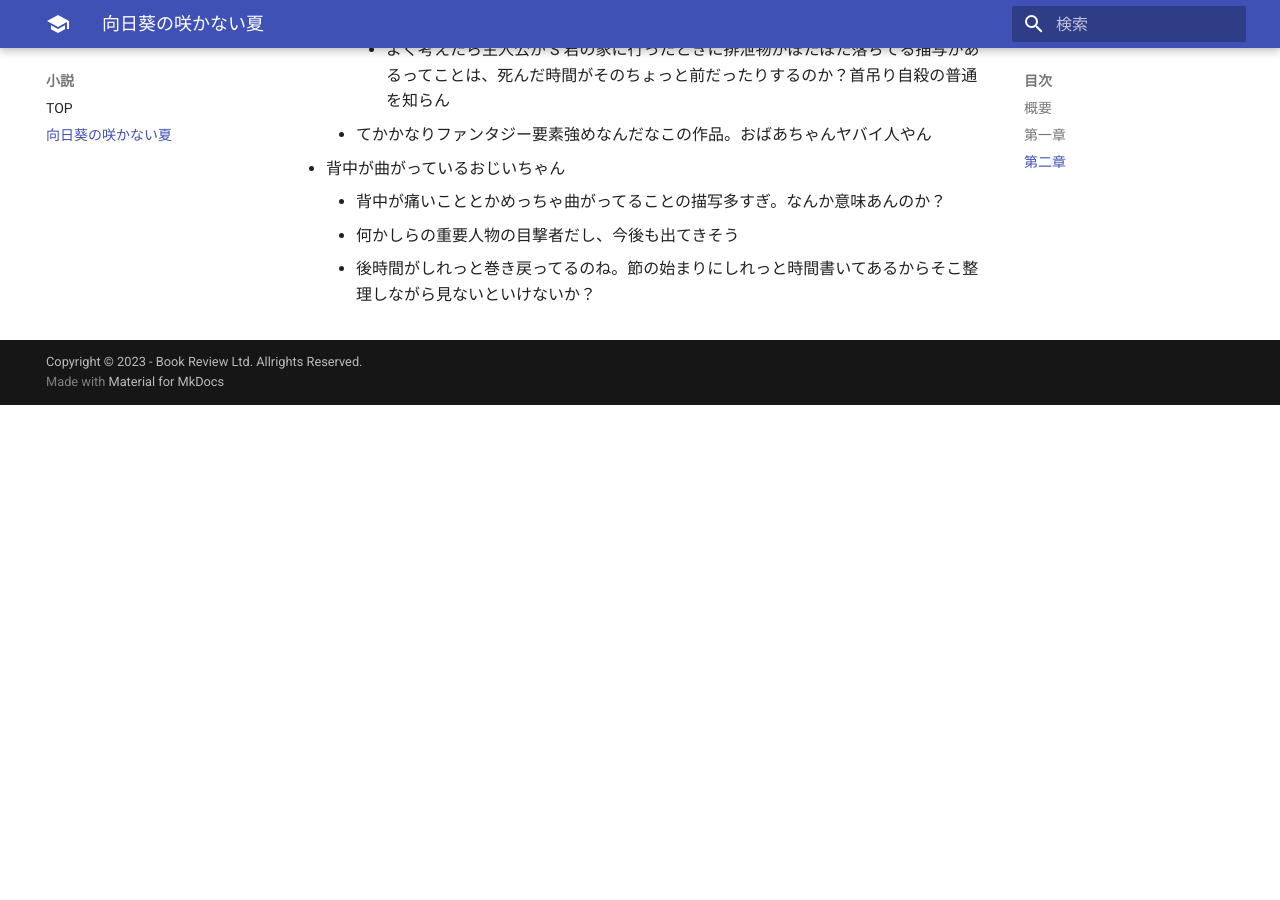
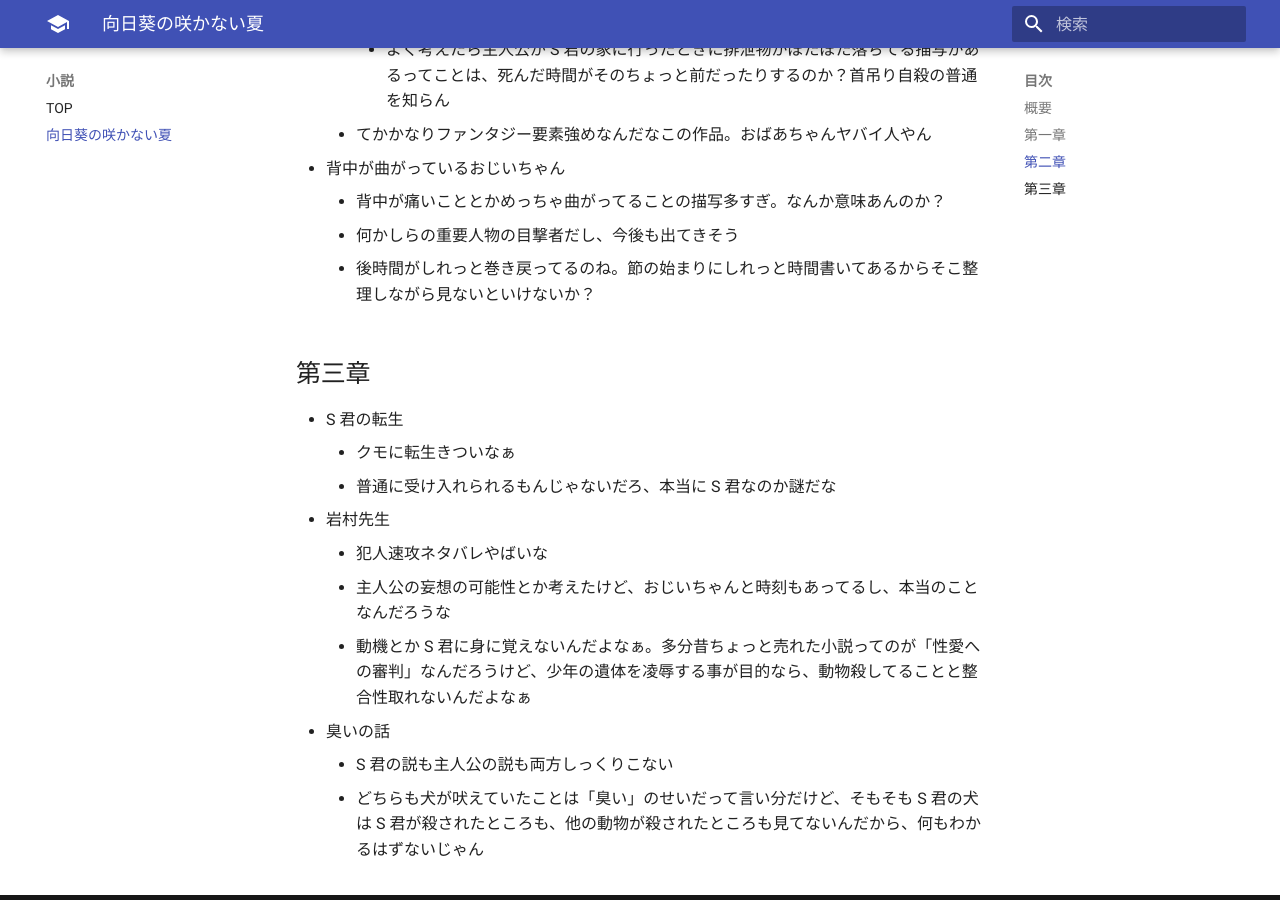
Before and after one commit to waderaku/book, an MkDocs documentation site: the page built from docs/docs/030.novel/010.himawarinosakanainatsu/index.md, in a window 1280 px wide and 900 px high, scrolled down 1148 px. Built offline with MkDocs 1.6.1 and Material for MkDocs 9.7.7, drawn with Linux system fonts in a browser that asks for light colours; before the commit the page ends 1553 px from its top, so only the background shows below that.

Commit message:
#1 第3章執筆

```diff
--- a/docs/docs/030.novel/010.himawarinosakanainatsu/index.md
+++ b/docs/docs/030.novel/010.himawarinosakanainatsu/index.md
@@ -31,3 +31,16 @@
     -   背中が痛いこととかめっちゃ曲がってることの描写多すぎ。なんか意味あんのか？
     -   何かしらの重要人物の目撃者だし、今後も出てきそう
     -   後時間がしれっと巻き戻ってるのね。節の始まりにしれっと時間書いてあるからそこ整理しながら見ないといけないか？
+
+## 第三章
+
+-   S 君の転生
+    -   クモに転生きついなぁ
+    -   普通に受け入れられるもんじゃないだろ、本当に S 君なのか謎だな
+-   岩村先生
+    -   犯人速攻ネタバレやばいな
+    -   主人公の妄想の可能性とか考えたけど、おじいちゃんと時刻もあってるし、本当のことなんだろうな
+    -   動機とか S 君に身に覚えないんだよなぁ。多分昔ちょっと売れた小説ってのが「性愛への審判」なんだろうけど、少年の遺体を凌辱する事が目的なら、動物殺してることと整合性取れないんだよなぁ
+-   臭いの話
+    -   S 君の説も主人公の説も両方しっくりこない
+    -   どちらも犬が吠えていたことは「臭い」のせいだって言い分だけど、そもそも S 君の犬は S 君が殺されたところも、他の動物が殺されたところも見てないんだから、何もわかるはずないじゃん
```
Also changed, not shown: 1 other file.
